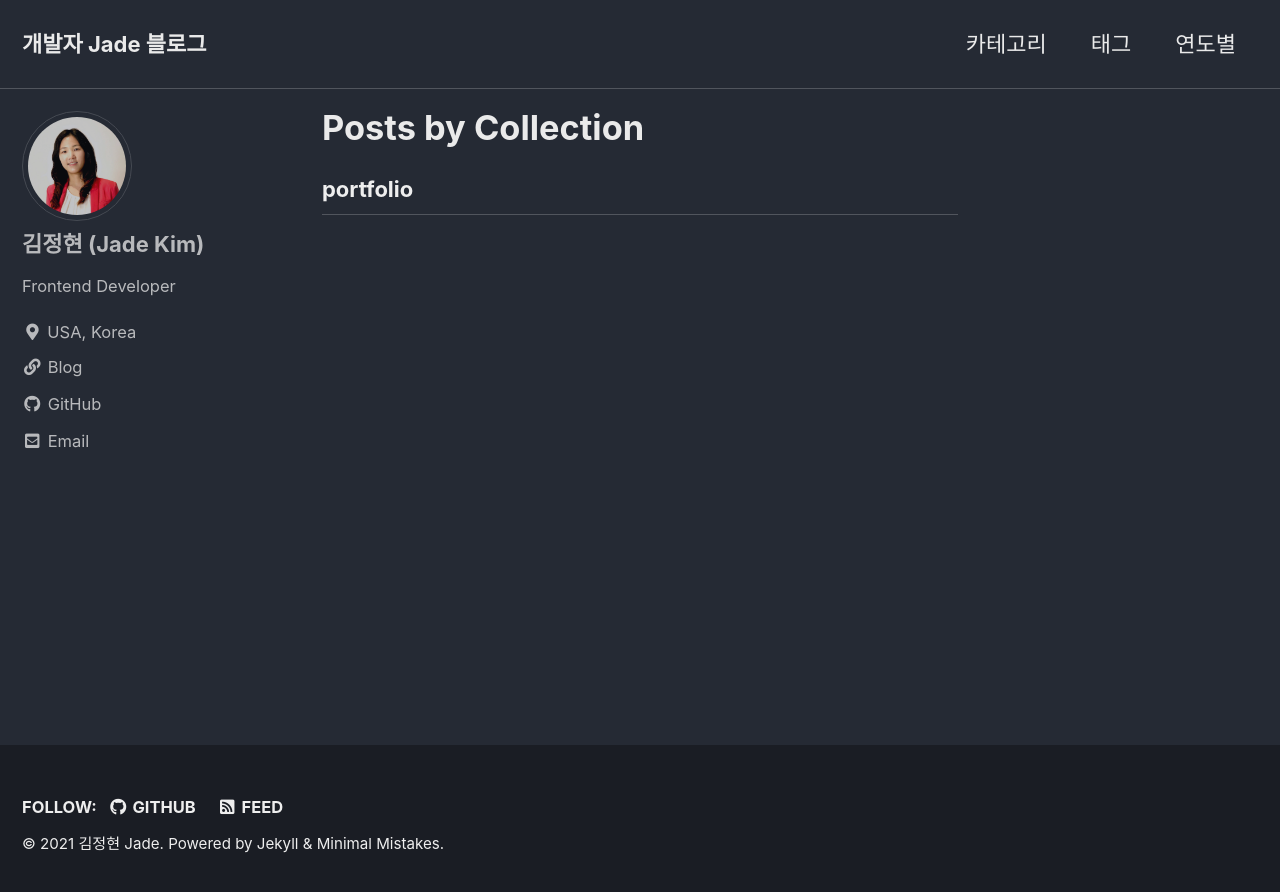
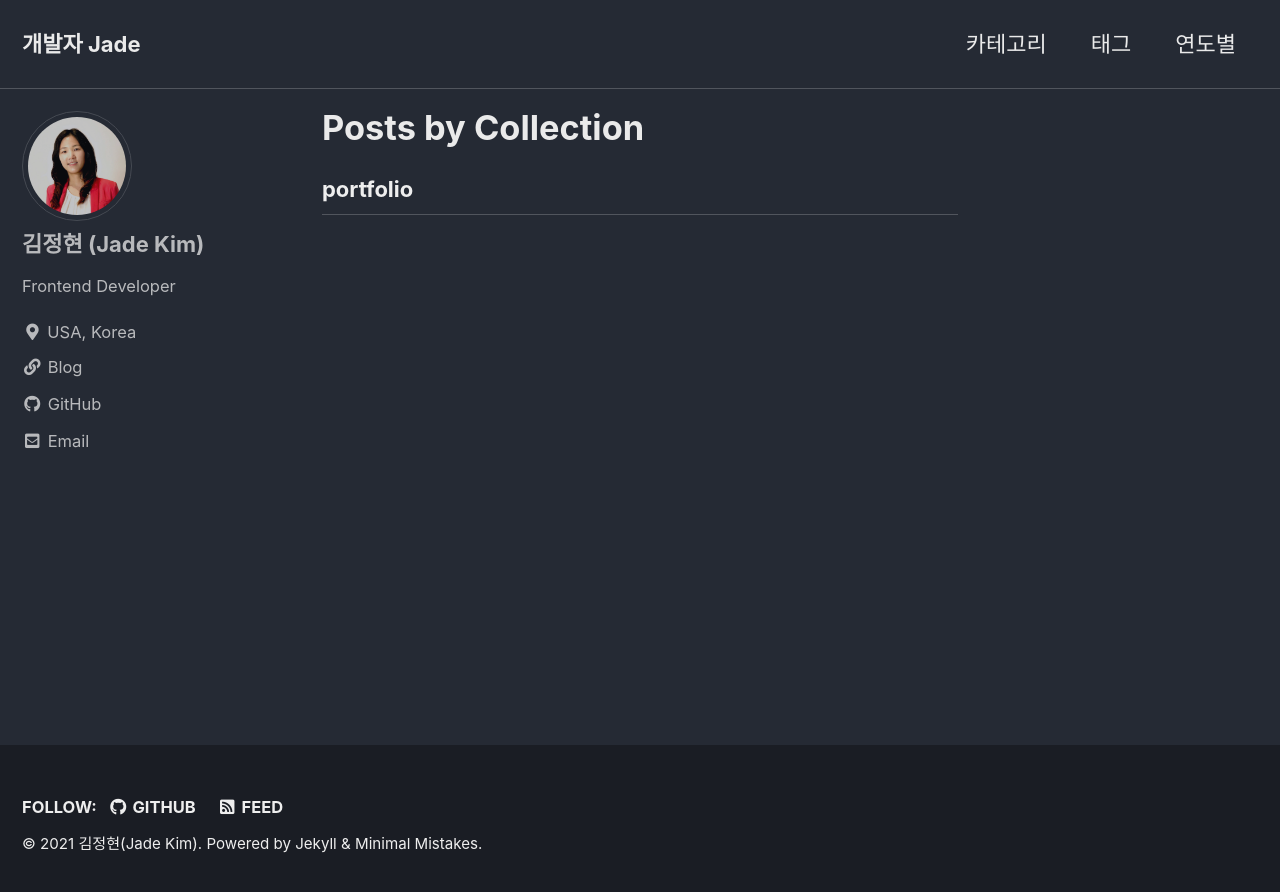
Before and after one commit to trevino-kim/github.io, a Jekyll site: the page built from _pages/collection-archive.html, in a window 1280 px wide. Shown: the top 892 px of the page. Built offline with Jekyll 4.4.1, drawn with Linux system fonts in a browser that asks for light colours; cached includes are drawn as plain includes.

Commit message:
Update _config.yml

```diff
--- a/_config.yml
+++ b/_config.yml
@@ -16,10 +16,10 @@ minimal_mistakes_skin    : "dark" # "default" # "air", "aqua", "contrast", "dark
 
 # Site Settings
 locale                   : "en-US"
-title                    : "개발자 Jade 블로그"
+title                    : "개발자 Jade"
 title_separator          : "-"
 subtitle                 : # site tagline that appears below site title in masthead
-name                     : "김정현 Jade"
+name                     : "김정현(Jade Kim)"
 description              : "프로젝트 경험, 개발 공부 드을 기록하며 웹 개발자로 성장하는 공간"
 url                      : "https://jade-kim.github.io/" # the base hostname & protocol for your site e.g. "https://mmistakes.github.io"
 baseurl                  : "" # the subpath of your site, e.g. "/blog"
```
